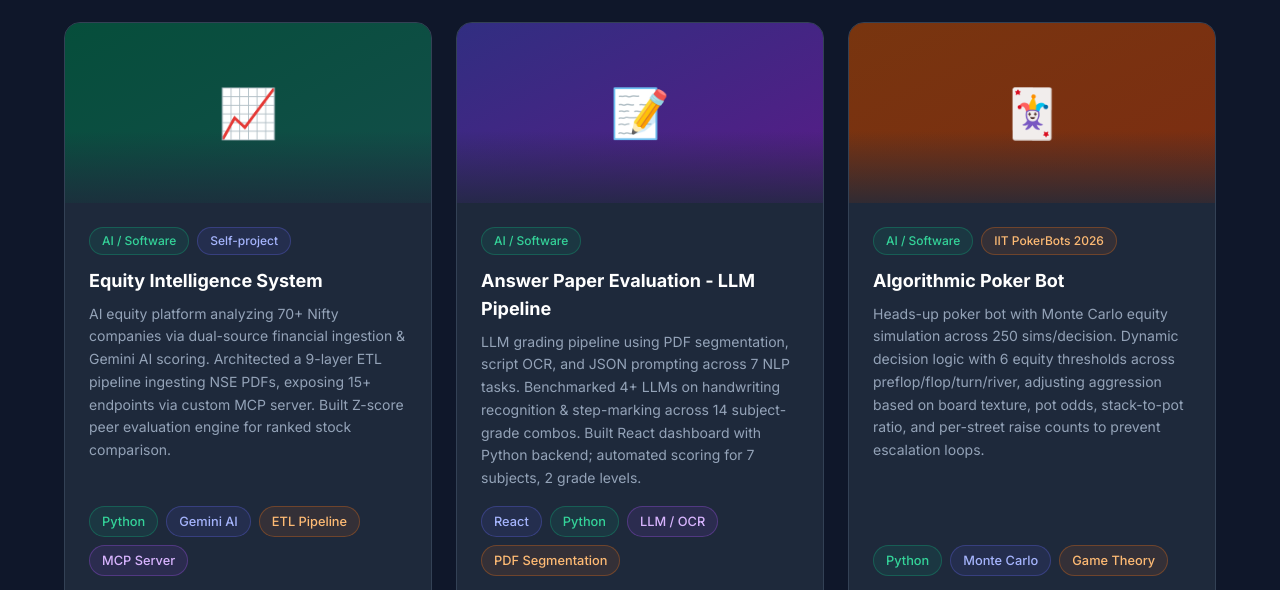
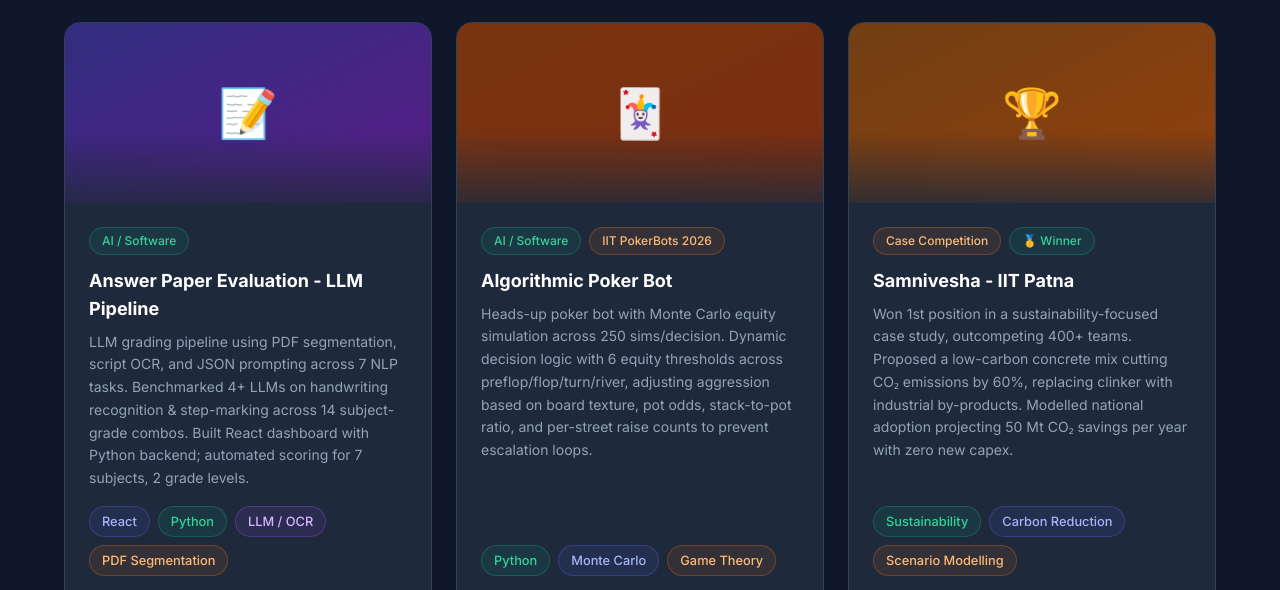
Before and after one commit to arnavsam/arnavsam.github.io, a plain HTML site: page projects.html in a window 1280 px wide. Shown: the part 1244-1834 px from the top of the page. Drawn offline with nearby package versions, Linux system fonts and the light colour scheme.

Commit message:
Update projects.html

```diff
--- a/projects.html
+++ b/projects.html
@@ -191,7 +191,7 @@
           <!-- ─── AI / SOFTWARE ─── -->
 
           <!-- Equity Intelligence -->
-          <div class="project-card-wrapper reveal" data-category="ai">
+          <!-- <div class="project-card-wrapper reveal" data-category="ai">
             <div class="project-card h-full">
               <div class="project-card-banner bg-gradient-to-br from-emerald-900 to-teal-900">
                 <span class="text-5xl relative z-10">📈</span>
@@ -219,7 +219,7 @@
                 </div>
               </div>
             </div>
-          </div>
+          </div> -->
 
           <!-- Answer Paper Evaluation -->
           <div class="project-card-wrapper reveal reveal-delay-1" data-category="ai">
```
